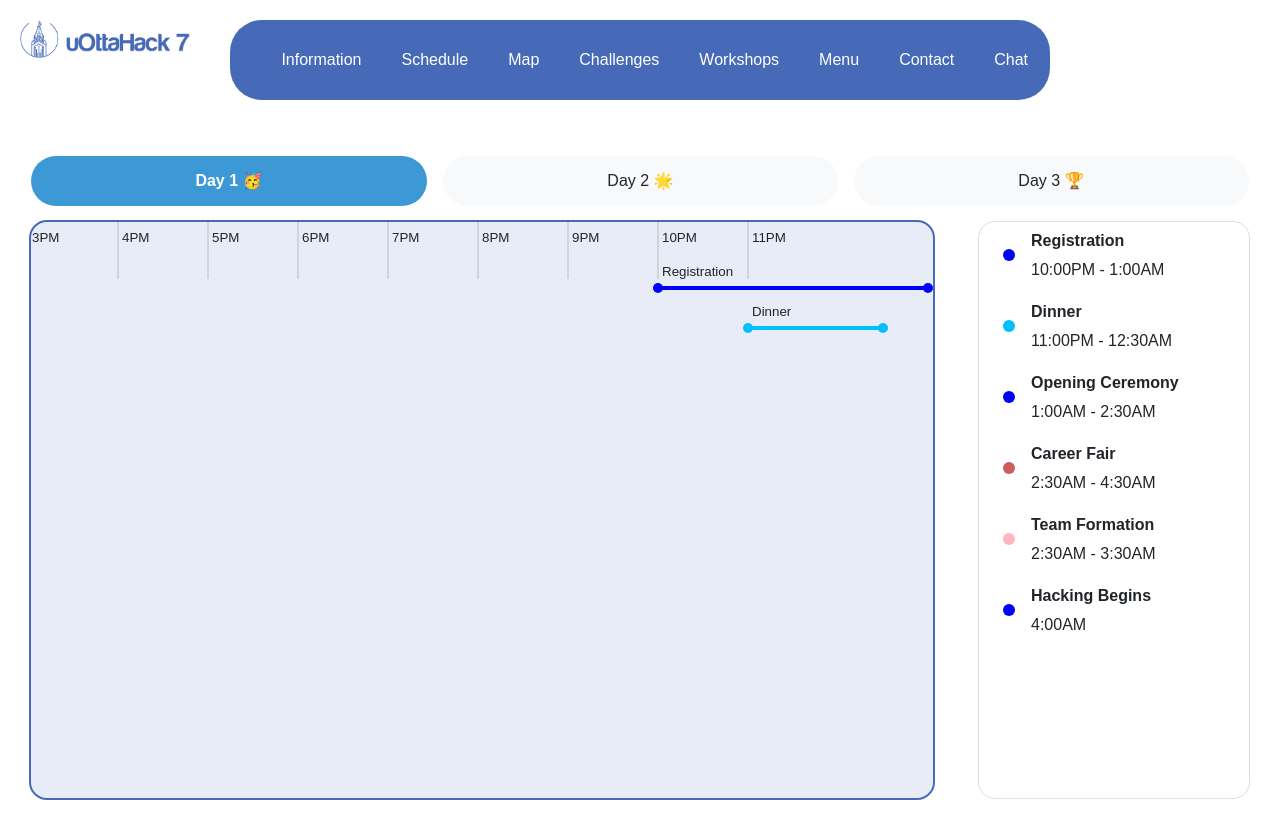
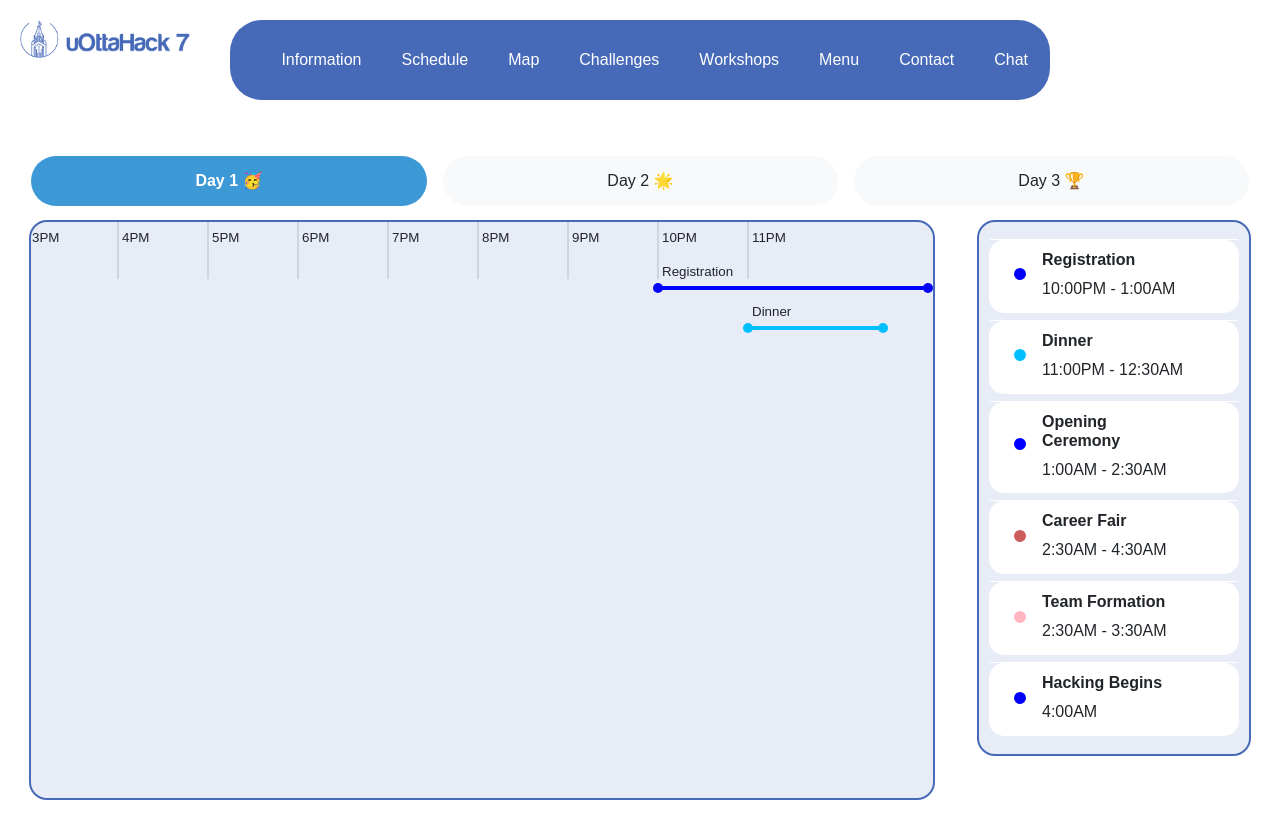
Before and after one commit to Qerope/2025-uottahack-live, a React (Create React App) app: page /schedule in a window 1280 px wide. Built offline with nearby package versions, Linux system fonts and the light colour scheme; a web font is replaced by a local one.

Commit message:
update event list style

```diff
--- a/src/components/EventListComponent.css
+++ b/src/components/EventListComponent.css
@@ -1,8 +1,21 @@
 #event-list {
-	outline: 1px solid #ddd;
-	height: 72vh;
-	width: 100%;
-	overflow-y: auto;
-	overflow-x: hidden;
-	border-radius: 1rem;
+    outline: 2px solid rgba(71, 106, 184, 1);
+    width: 100%;
+    border-radius: 1rem;
+    background: rgba(126, 152, 208, 0.18);
+    padding: 10px;
 }
+
+.event-item-container {
+    background-color: white;
+    padding: 1px 1px;
+    margin: 8px 0;
+    border-radius: 15px;
+    transition: background-color 0.3s ease;
+    max-width: 100%;
+	user-select: none;
+}
+
+.event-item-container:hover {
+    background-color: rgba(234, 231, 231, 0.5);
+}
--- a/src/components/EventListComponent.tsx
+++ b/src/components/EventListComponent.tsx
@@ -93,7 +93,11 @@ class EventListComponent extends React.Component<PropTypesDay> {
 					event={this.state.selectedEvent}
 				/>
 				{this.state.events.map((event, index) => (
-					<div key={`event-list-item-${index}`} onClick={() => this.handleEventListItemClick(event)}>
+					<div
+						key={`event-list-item-${index}`}
+						onClick={() => this.handleEventListItemClick(event)}
+						className="event-item-container"
+					>
 						<EventListItem
 							event={event}
 							showAsToday={this.props.showAsToday}
@@ -104,6 +108,7 @@ class EventListComponent extends React.Component<PropTypesDay> {
 			</div>
 		);
 	}
+
 }
 
 export default EventListComponent;
```
